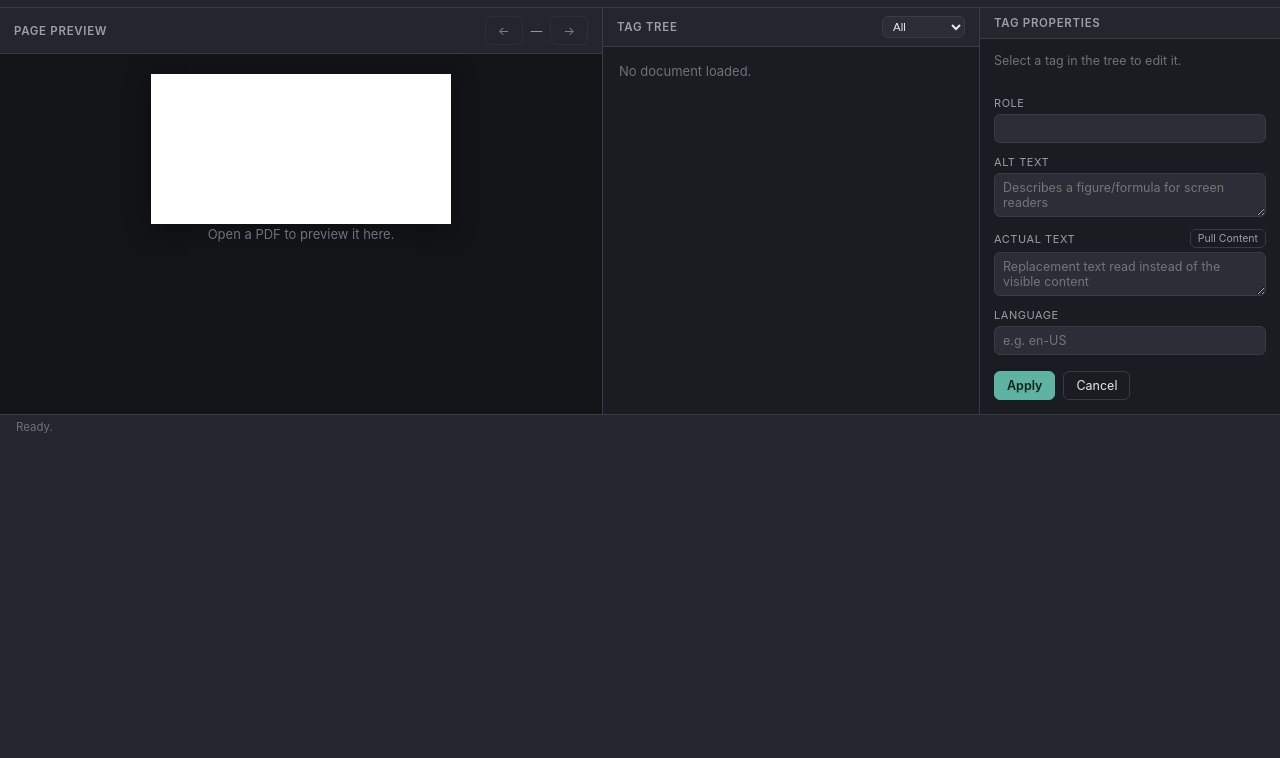
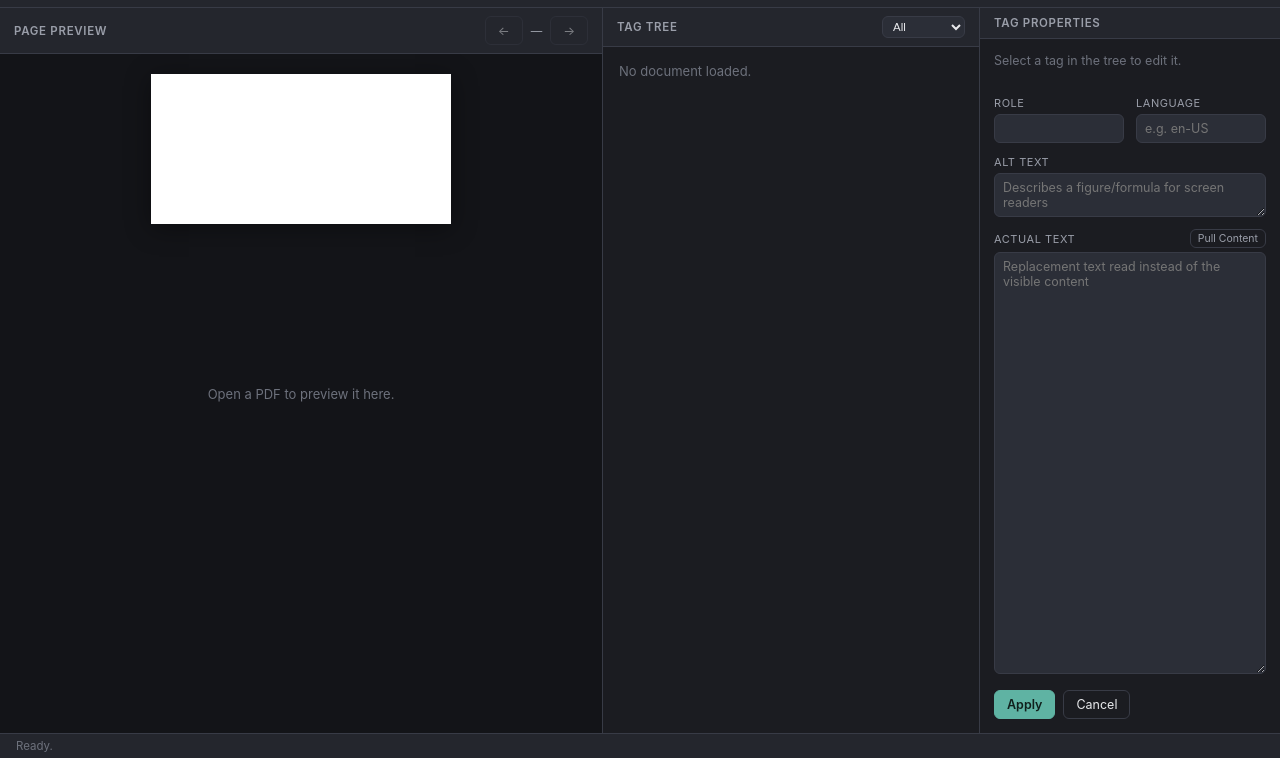
Before and after one commit to brsloan/lastmilepdf, an Electron app: page renderer/index.html in a window 1280 px wide. Shown: the part 42-800 px from the top of the page. Drawn offline with nearby package versions, Linux system fonts and the light colour scheme; no server answers.

Commit message:
apperance tweaks

```diff
--- a/renderer/index.html
+++ b/renderer/index.html
@@ -79,6 +79,7 @@
       <form id="details-form" class="details-form" hidden>
         <input type="hidden" id="field-node-id" />
 
+        <div class="field-row">
           <label class="field">
             <span class="field-label">Role</span>
             <input id="field-role" list="role-options" autocomplete="off" spellcheck="false" />
@@ -118,21 +119,22 @@
           </label>
 
           <label class="field">
+            <span class="field-label">Language</span>
+            <input id="field-lang" placeholder="e.g. en-US" autocomplete="off" spellcheck="false" />
+          </label>
+        </div>
+
+        <label class="field">
           <span class="field-label">Alt text</span>
           <textarea id="field-alt" rows="2" placeholder="Describes a figure/formula for screen readers"></textarea>
         </label>
 
-        <label class="field">
+        <label class="field field-grow">
           <span class="field-label-row">
             <span class="field-label">Actual text</span>
             <button type="button" id="btn-pull-content" class="field-label-btn" title="Copy this tag's content text into Actual Text">Pull Content</button>
           </span>
-          <textarea id="field-actual-text" rows="2" placeholder="Replacement text read instead of the visible content"></textarea>
-        </label>
-
-        <label class="field">
-          <span class="field-label">Language</span>
-          <input id="field-lang" placeholder="e.g. en-US" autocomplete="off" spellcheck="false" />
+          <textarea id="field-actual-text" placeholder="Replacement text read instead of the visible content"></textarea>
         </label>
 
         <div class="field-actions">
--- a/renderer/styles.css
+++ b/renderer/styles.css
@@ -79,6 +79,7 @@ button {
 /* --- toolbar --- */
 
 .toolbar {
+  grid-row: 1;
   display: flex;
   align-items: center;
   gap: 20px;
@@ -165,6 +166,7 @@ button {
 /* --- banner --- */
 
 .banner {
+  grid-row: 2;
   padding: 8px 16px;
   font-size: 12.5px;
   border-bottom: 1px solid var(--border);
@@ -179,6 +181,7 @@ button {
 /* --- workbench layout --- */
 
 .workbench {
+  grid-row: 3;
   display: grid;
   grid-template-columns: minmax(360px, 1.6fr) minmax(280px, 1fr) 300px;
   min-height: 0;
@@ -443,6 +446,8 @@ button {
 }
 
 .details-form {
+  flex: 1;
+  min-height: 0;
   padding: 14px;
   display: flex;
   flex-direction: column;
@@ -454,6 +459,27 @@ button {
   display: flex;
   flex-direction: column;
   gap: 4px;
+}
+
+.field-grow {
+  flex: 1;
+  min-height: 0;
+}
+
+.field-grow textarea {
+  flex: 1;
+  min-height: 0;
+  resize: none;
+}
+
+.field-row {
+  display: flex;
+  gap: 12px;
+}
+
+.field-row .field {
+  flex: 1 1 0;
+  min-width: 0;
 }
 
 .field-label {
@@ -528,6 +554,7 @@ button {
 /* --- status bar --- */
 
 .statusbar {
+  grid-row: 4;
   padding: 5px 16px;
   font-size: 11.5px;
   color: var(--text-faint);
```
Lines whose indentation alone changed are shown as unchanged.
